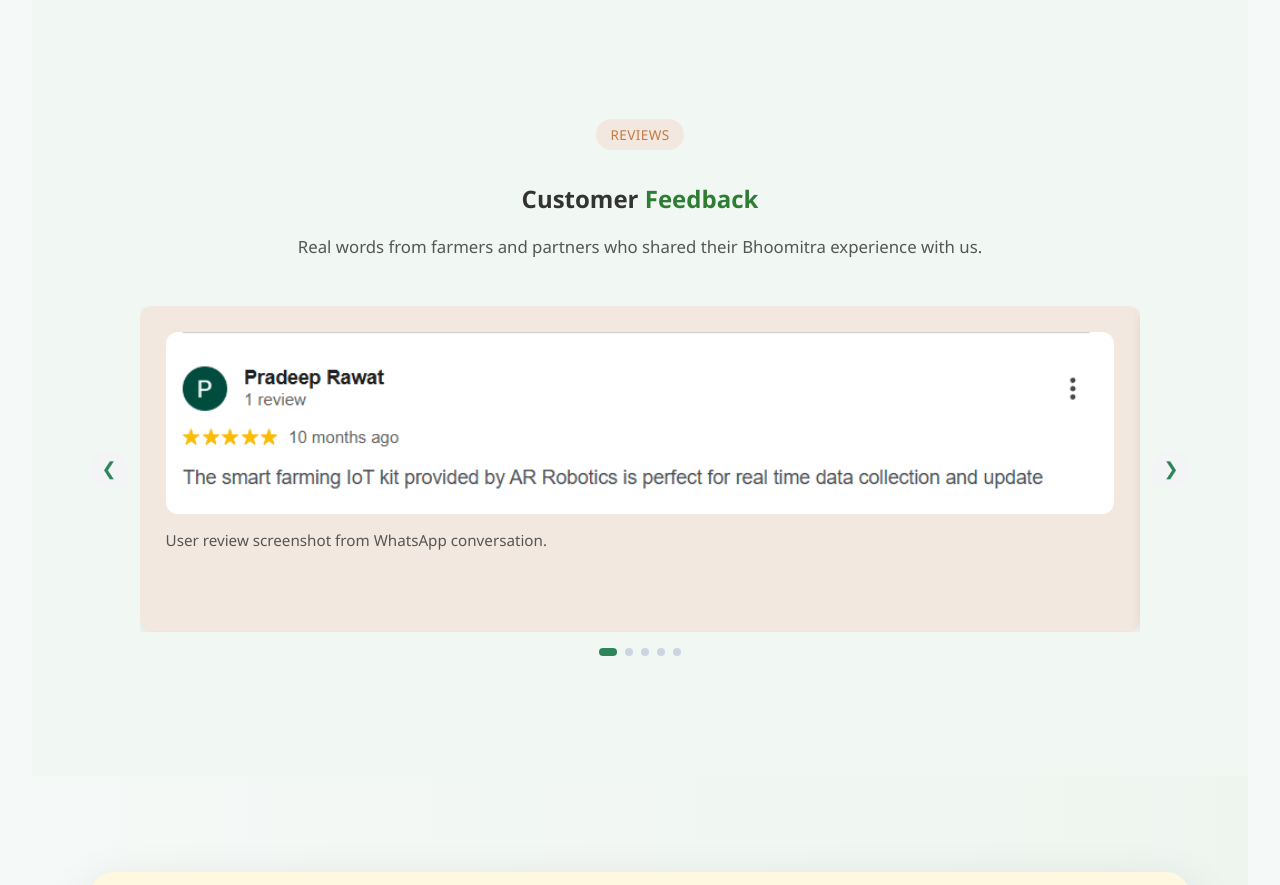
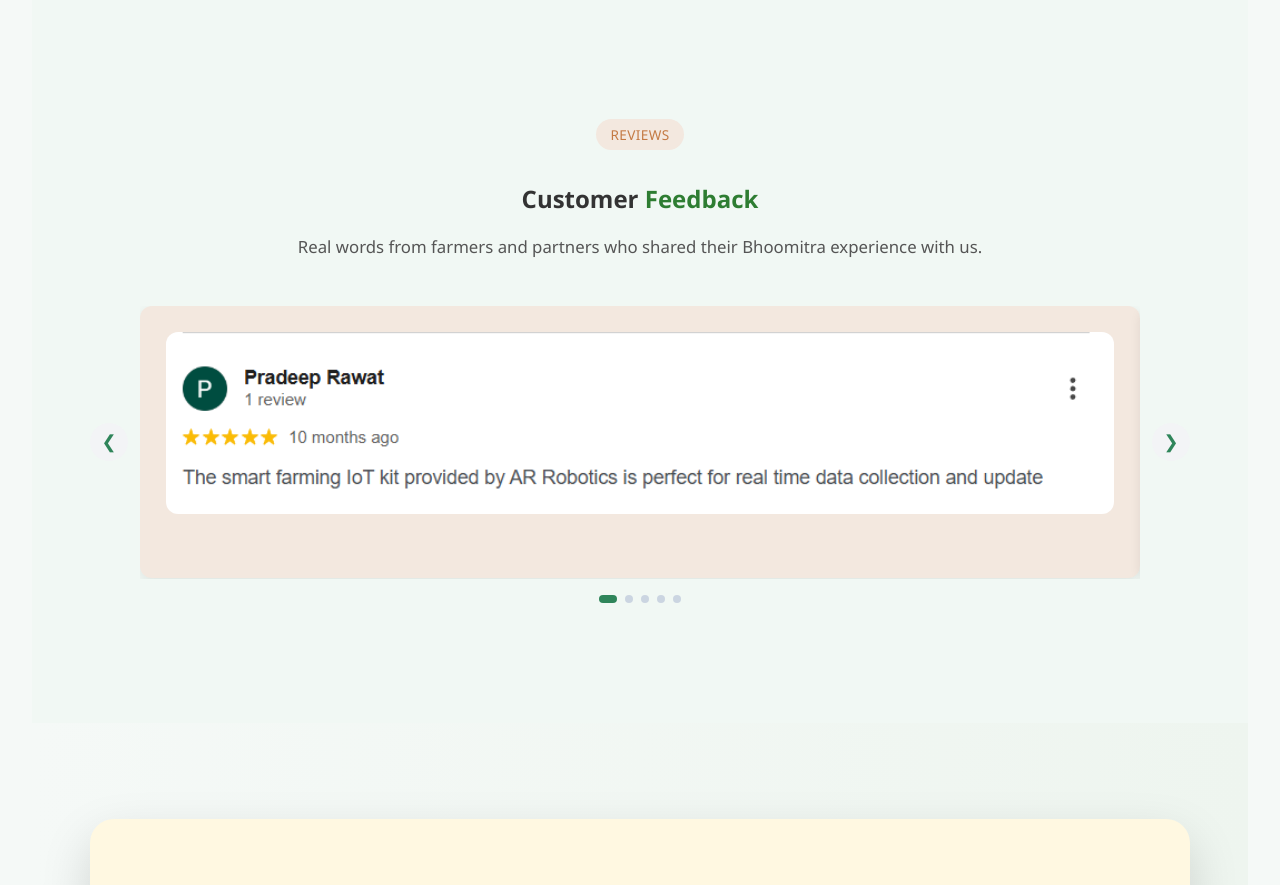
Before and after one commit to Shivansh21git/PBonrail, a Django app: page / in a window 1280 px wide. Shown: the part 5615-6500 px from the top of the page. Run offline with Django 5.2, Linux system fonts and the light colour scheme.

Commit message:
review-section-fix

```diff
--- a/core/templates/core/landing.html
+++ b/core/templates/core/landing.html
@@ -482,7 +482,6 @@
               class="review-image"
               onclick="openLightbox(this.src)"
             >
-            <p>User review screenshot from WhatsApp conversation.</p>
           </div>
 
           <div class="testimonial-card review-slide">
@@ -492,7 +491,6 @@
               class="review-image"
               onclick="openLightbox(this.src)"
             >
-            <p>Farmer feedback about crop improvement and ease of use.</p>
           </div>
 
           <div class="testimonial-card review-slide">
@@ -502,7 +500,6 @@
               class="review-image"
               onclick="openLightbox(this.src)"
             >
-            <p>Customer experience highlighting service and support.</p>
           </div>
 
           <div class="testimonial-card review-slide">
@@ -512,7 +509,6 @@
               class="review-image"
               onclick="openLightbox(this.src)"
             >
-            <p>More user feedback about results after using Bhoomitra.</p>
           </div>
 
           <div class="testimonial-card review-slide">
@@ -522,7 +518,6 @@
               class="review-image"
               onclick="openLightbox(this.src)"
             >
-            <p>Customer review on product quality and quick support.</p>
           </div>
         </div>
       </div>
```
